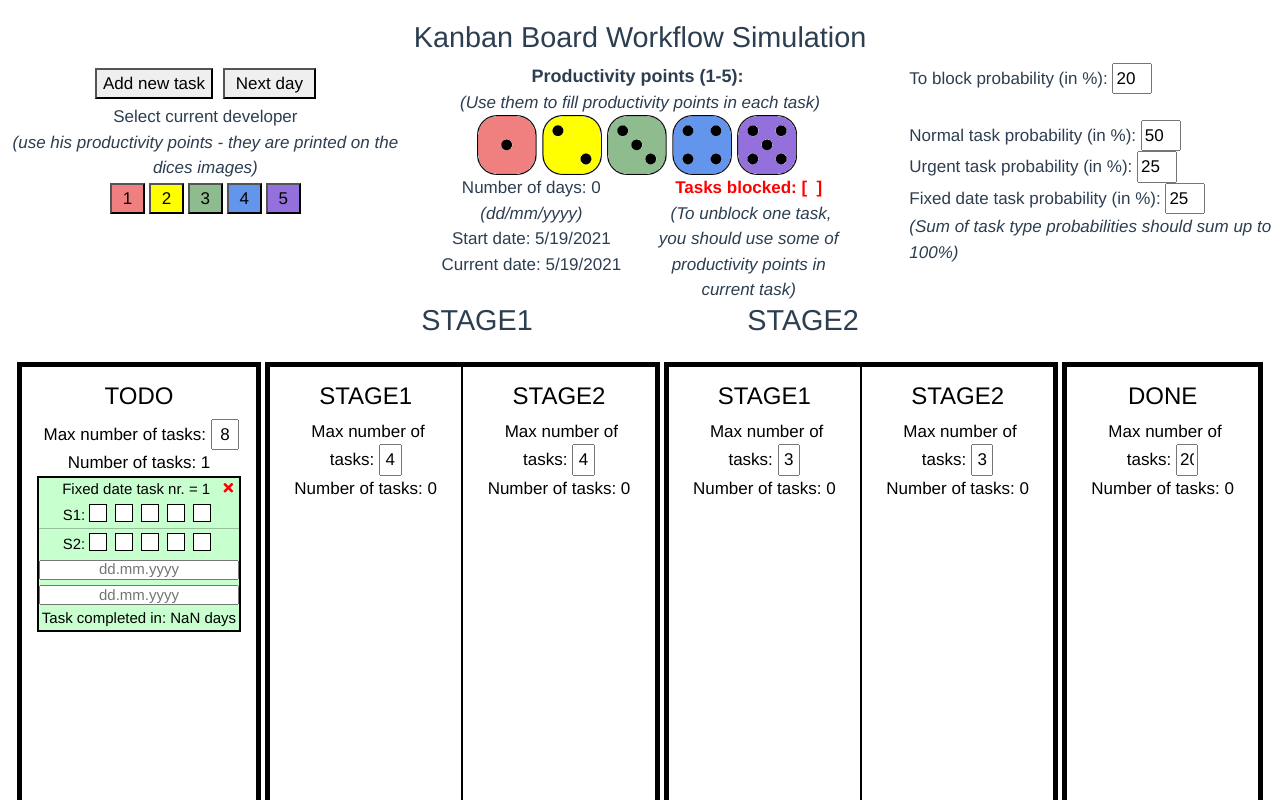
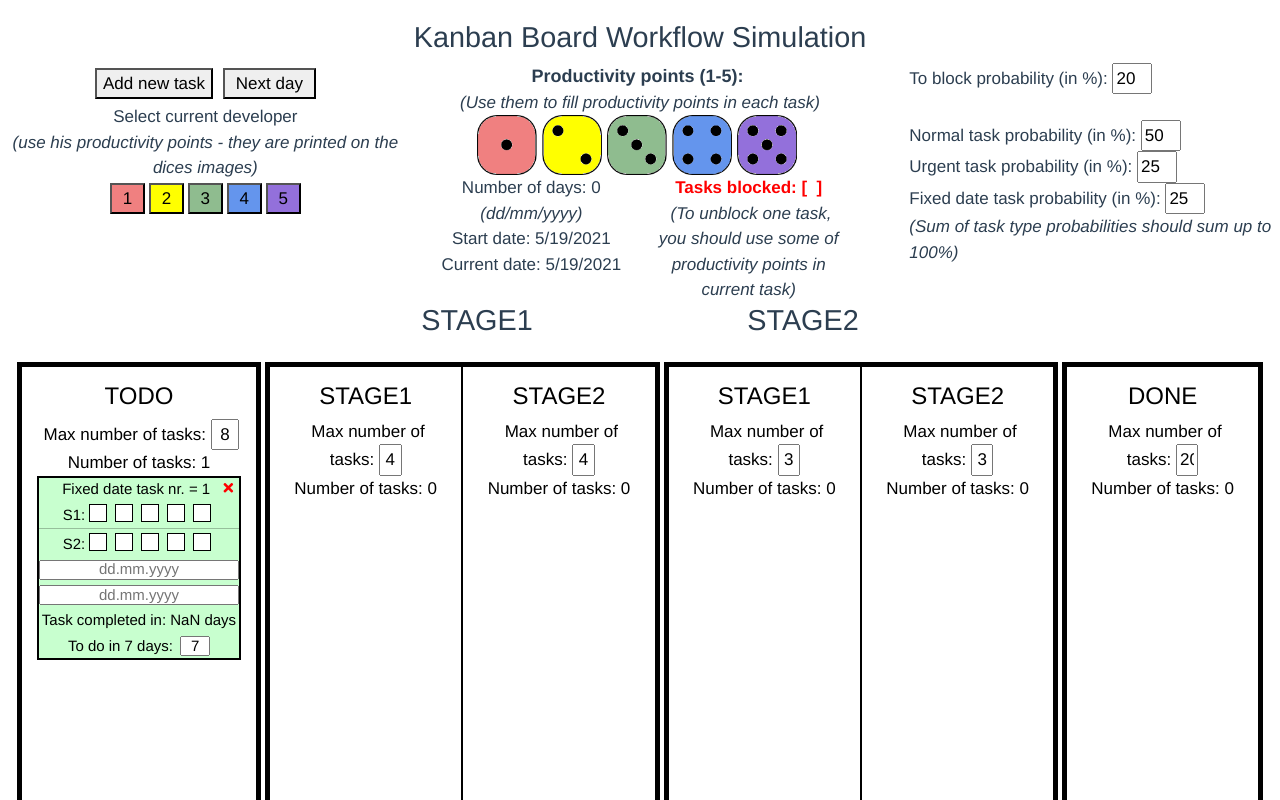
Before and after one commit to zakrzewskib/KanbanWorkflowSimulation, a Vue app: page / in a window 1280 px wide. Both pictures are taken after a click on the button "Add new task". Shown: the top 800 px of the page. Built offline with nearby package versions, Linux system fonts and the light colour scheme.

Commit message:
Add fixed date - to do in ... days

```diff
--- a/src/components/Task.vue
+++ b/src/components/Task.vue
@@ -134,6 +134,12 @@
       <input class="date" placeholder="dd.mm.yyyy" v-model="endDate" />
       <p class="taskCompleted">Task completed in: {{ taskCompletedTime }} days</p>
     </div>
+
+    <div :style="{display: fixedDate ? 'block' : 'none'}">
+      <p class="toComplete">To do in {{toCompleteIn}} days: </p>
+      <input class="toCompleteNumber"  v-model="toCompleteIn"/>
+    </div>
+
   </div>
 </template>
 
@@ -170,6 +176,7 @@ export default {
       currentMem10: 1,
       startDate: "",
       endDate: "",
+      toCompleteIn: 7,
     };
   },
 
@@ -331,9 +338,26 @@ hr.myLine {
   font-size: 14px;
 }
 
-.taskCompleted {
+.taskCompleted, .toComplete {
   font-size: 15px;
   margin: 0px;
+  display: inline-block;
+}
+
+.toComplete {
+  margin-right: 3px;
+}
+
+.toCompleteNumber {
+  width: 30px;
+  height: 20px;
+  text-align: center;
+  font-size: 15px;
+  margin-bottom: 0px;
+}
+
+.toComplete .toCompleteNumber {
+  display: block;
 }
 
 #delBtn {
@@ -353,4 +377,10 @@ hr.myLine {
 #stage {
   font-size: 15px;
 }
+
+.visible {
+   visibility: hidden;
+}
+
+
 </style>
```
